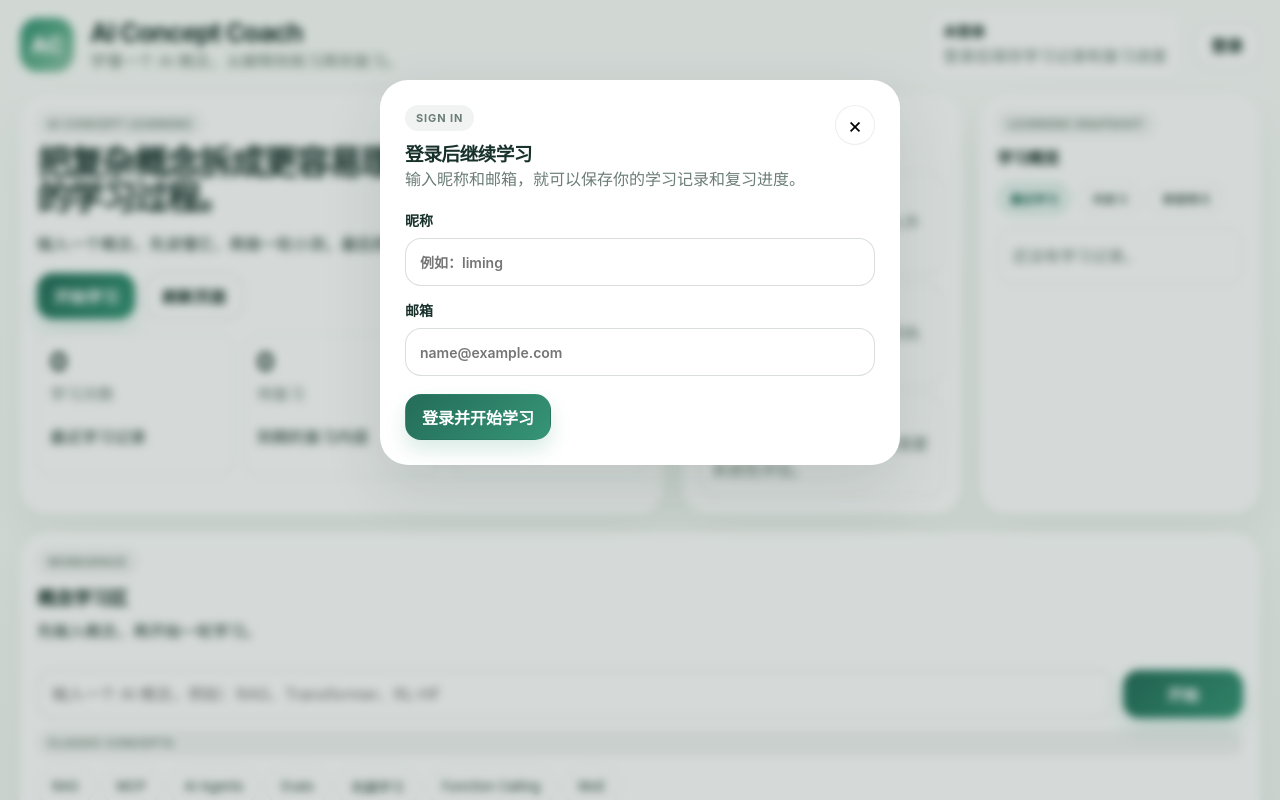
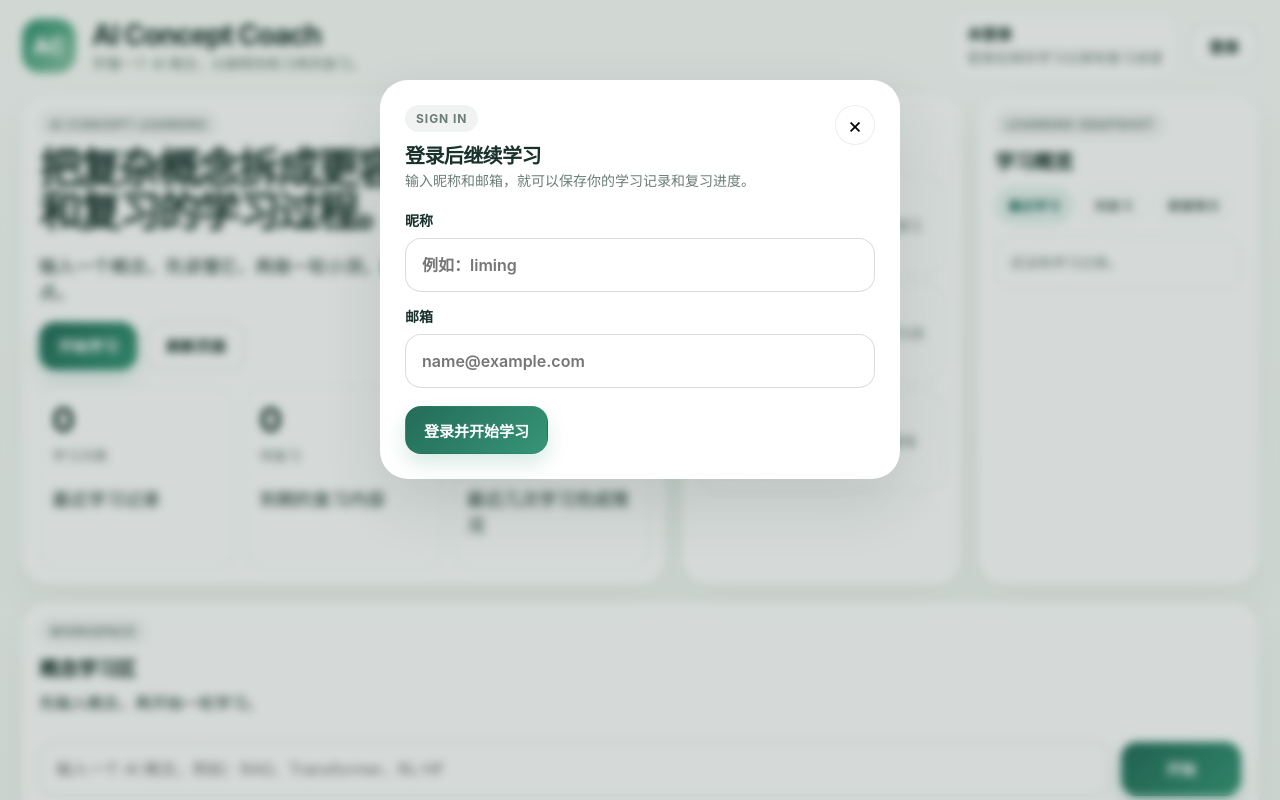
Before and after one commit to caisijia14/ai-concept-coach, a website: page public/index.html in a window 1280 px wide. Shown: the top 800 px of the page. Drawn offline with Linux system fonts and the light colour scheme.

Commit message:
increase typography across layout

```diff
--- a/public/styles.css
+++ b/public/styles.css
@@ -38,7 +38,7 @@ input { outline: none; }
   width: calc(100vw - 20px);
   max-width: none;
   margin: 0 auto;
-  padding: 10px;
+  padding: 12px;
 }
 .card {
   background: rgba(255, 255, 255, 0.92);
@@ -71,7 +71,7 @@ input { outline: none; }
 }
 .brand-block h1 {
   margin: 0;
-  font-size: 26px;
+  font-size: 28px;
   letter-spacing: -0.04em;
   font-family: "SF Pro Display", "Avenir Next", "PingFang SC", sans-serif;
 }
@@ -87,10 +87,11 @@ input { outline: none; }
   margin: 0;
   color: var(--muted);
   line-height: 1.65;
+  font-size: 14px;
 }
 .top-note {
-  font-size: 14px;
-  max-width: 640px;
+  font-size: 15px;
+  max-width: 720px;
 }
 .header-actions {
   display: flex;
@@ -107,14 +108,14 @@ input { outline: none; }
 .current-user strong {
   display: block;
   margin-bottom: 2px;
-  font-size: 14px;
+  font-size: 15px;
 }
 .hero-grid-wide {
   display: grid;
-  grid-template-columns: minmax(0, 1.7fr) minmax(260px, 0.58fr) minmax(260px, 0.58fr);
-  gap: 18px;
+  grid-template-columns: minmax(0, 2.2fr) 340px 340px;
+  gap: 16px;
   align-items: stretch;
-  margin-bottom: 18px;
+  margin-bottom: 16px;
 }
 .hero-copy {
   min-height: 100%;
@@ -136,22 +137,22 @@ input { outline: none; }
   border-radius: 999px;
   background: rgba(24, 50, 43, 0.06);
   color: var(--muted);
-  font-size: 11px;
+  font-size: 12px;
   font-weight: 700;
   letter-spacing: 0.08em;
   text-transform: uppercase;
 }
 .hero-copy h2 {
-  margin: 8px 0 10px;
-  font-size: clamp(38px, 3vw, 54px);
-  line-height: 1.03;
-  letter-spacing: -0.05em;
+  margin: 10px 0 12px;
+  font-size: clamp(52px, 3.6vw, 72px);
+  line-height: 1.02;
+  letter-spacing: -0.055em;
   max-width: none;
   font-family: "SF Pro Display", "Avenir Next", "PingFang SC", sans-serif;
 }
 .hero-copy p {
   max-width: none;
-  font-size: 16px;
+  font-size: 18px;
 }
 .hero-actions {
   display: flex;
@@ -162,9 +163,10 @@ input { outline: none; }
 .btn {
   border: 1px solid transparent;
   border-radius: 16px;
-  min-height: 46px;
-  padding: 0 16px;
+  min-height: 48px;
+  padding: 0 18px;
   font-weight: 700;
+  font-size: 15px;
   cursor: pointer;
   transition: transform 0.18s ease, box-shadow 0.18s ease;
 }
@@ -189,8 +191,8 @@ input { outline: none; }
 .stats-row {
   display: grid;
   grid-template-columns: repeat(3, 1fr);
-  gap: 10px;
-  margin-top: 14px;
+  gap: 12px;
+  margin-top: 16px;
 }
 .stat {
   padding: 12px;
@@ -200,7 +202,7 @@ input { outline: none; }
 }
 .stat strong {
   display: block;
-  font-size: 26px;
+  font-size: 34px;
   letter-spacing: -0.05em;
   margin-bottom: 4px;
 }
@@ -219,6 +221,7 @@ input { outline: none; }
   margin: 8px 0 0;
   letter-spacing: -0.03em;
   font-family: "SF Pro Display", "Avenir Next", "PingFang SC", sans-serif;
+  font-size: 20px;
 }
 .starter-list,
 .stack-list,
@@ -251,7 +254,7 @@ input { outline: none; }
 .concept-panel,
 .result-card,
 .path-card {
-  padding: 12px;
+  padding: 14px;
 }
 .starter-item {
   width: 100%;
@@ -280,7 +283,7 @@ input { outline: none; }
   border-radius: 999px;
   padding: 8px 12px;
   cursor: pointer;
-  font-size: 12px;
+  font-size: 13px;
   font-weight: 700;
 }
 .snapshot-tab.active {
@@ -310,7 +313,7 @@ input { outline: none; }
   line-height: 1.45;
 }
 .compact-list .stack-item strong {
-  font-size: 13px;
+  font-size: 15px;
 }
 .snapshot-section-note {
   margin-top: 6px;
@@ -370,12 +373,13 @@ input { outline: none; }
 }
 .input-row input,
 .modal-form input {
-  height: 48px;
+  height: 54px;
   border-radius: 16px;
   border: 1px solid var(--line-strong);
   background: white;
-  padding: 0 14px;
+  padding: 0 16px;
   color: var(--text);
+  font-size: 16px;
 }
 .chip-row {
   display: flex;
@@ -398,7 +402,7 @@ input { outline: none; }
   border-radius: 999px;
   padding: 10px 14px;
   cursor: pointer;
-  font-size: 13px;
+  font-size: 15px;
 }
 .subtle-chip {
   background: rgba(47,143,115,0.04);
@@ -421,7 +425,7 @@ input { outline: none; }
 .path-card span {
   color: var(--muted);
   line-height: 1.55;
-  font-size: 13px;
+  font-size: 15px;
 }
 .path-card:hover {
   border-color: rgba(47,143,115,0.2);
@@ -461,7 +465,7 @@ input { outline: none; }
 }
 .info-block h4 {
   margin: 0 0 8px;
-  font-size: 15px;
+  font-size: 18px;
 }
 .list,
 .result-list {
@@ -483,8 +487,9 @@ input { outline: none; }
   border: 1px solid var(--line);
   background: white;
   border-radius: 16px;
-  padding: 12px 14px;
+  padding: 14px 16px;
   cursor: pointer;
+  font-size: 16px;
 }
 .option-btn.selected {
   border-color: rgba(47,143,115,0.24);
@@ -582,7 +587,7 @@ input { outline: none; }
   align-items: center;
   padding: 6px 10px;
   border-radius: 999px;
-  font-size: 12px;
+  font-size: 14px;
   font-weight: 700;
   background: rgba(24,50,43,0.06);
   color: var(--muted);
@@ -650,10 +655,10 @@ input { outline: none; }
 
 @media (max-width: 1600px) {
   .hero-grid-wide {
-    grid-template-columns: minmax(0, 1.7fr) 280px 280px;
+    grid-template-columns: minmax(0, 1.55fr) 280px 280px;
   }
   .hero-copy h2 {
-    font-size: clamp(34px, 2.6vw, 46px);
+    font-size: clamp(42px, 3vw, 56px);
   }
 }
 @media (max-width: 1180px) {
```
